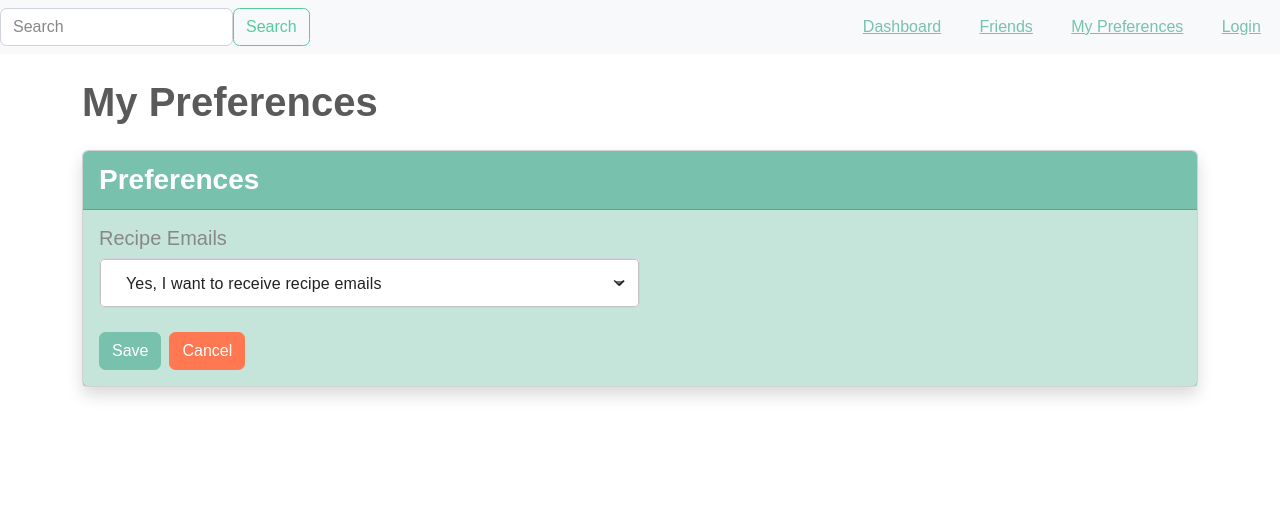
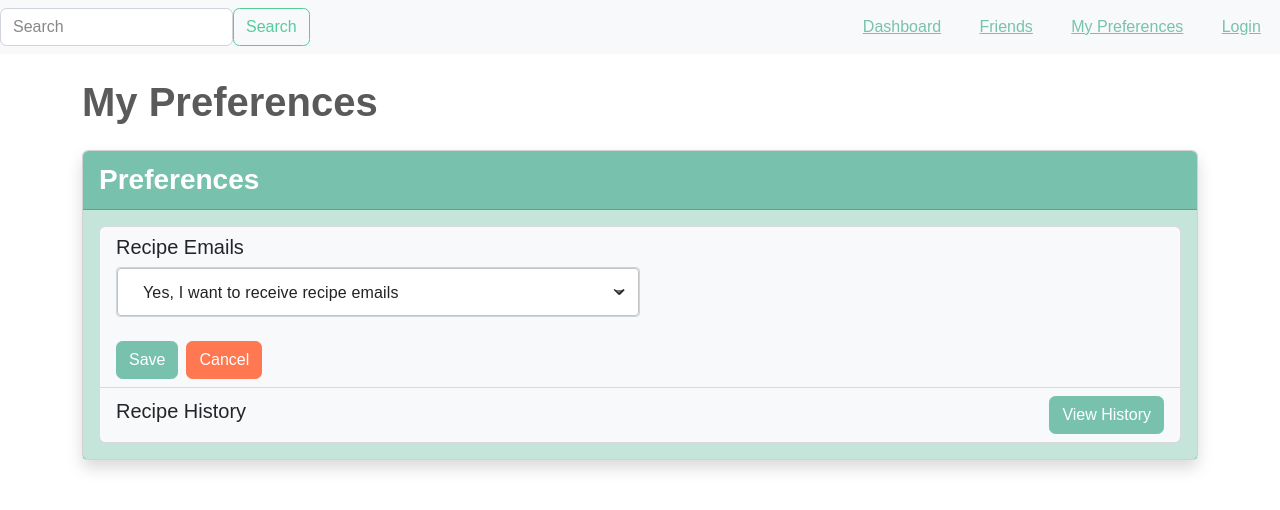
Before and after one commit to amir-aliyu/yakumbo, a React (Create React App) app in the folder frontend/: page /preferences in a window 1280 px wide. Shown: the top 510 px of the page. Built offline with nearby package versions, Linux system fonts and the light colour scheme; no server answers; a web font is replaced by a local one.

Commit message:
merged history branch into recipesDB

```diff
--- a/frontend/src/components/Preferences/Preferences.tsx
+++ b/frontend/src/components/Preferences/Preferences.tsx
@@ -68,6 +68,8 @@ const Preferences = () => {
             <p className="m-0 fs-3">Preferences</p>
           </div>
           <div className="card-body" style={{ backgroundColor: 'rgba(110, 187, 164, 0.4)' }}>
+            <ul className="list-group">
+              <li className="list-group-item bg-light">
               <h5 className="card-title">Recipe Emails</h5>
               <Box component="form" sx={{ display: "flex", flexWrap: "wrap" }} onSubmit={handleSubmit}>
                 <Select
@@ -95,6 +97,14 @@ const Preferences = () => {
                   Cancel
                 </button>
               </Box>
+              </li>
+              <li className="list-group-item bg-light">
+                <div className="fw-bold d-flex align-items-center">
+                  <h5 className="card-title">Recipe History</h5>
+                  <Link className="ms-auto" to="/History"><button className="btn btn-primary ms-auto">View History</button></Link>
+                </div>
+              </li>
+            </ul>
           </div>
         </div>
       </div>
```
Lines whose indentation alone changed are shown as unchanged.
